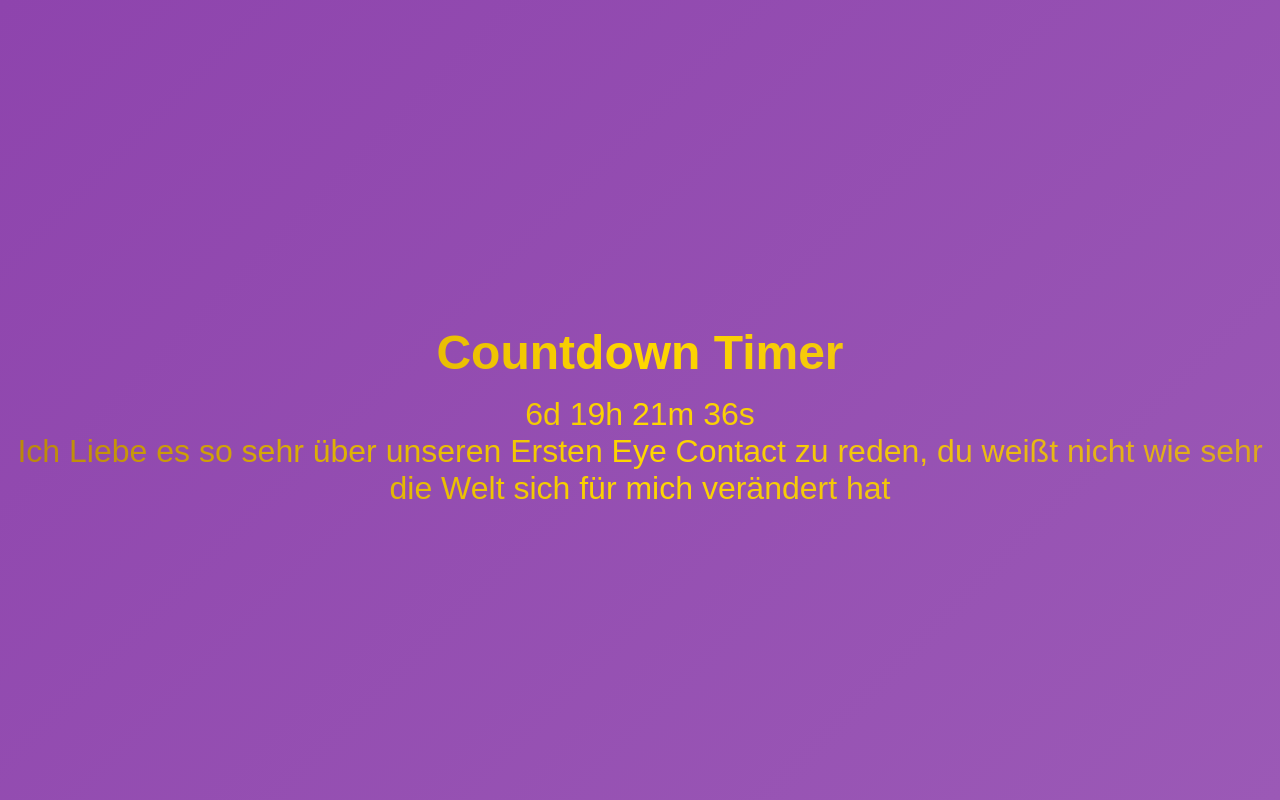
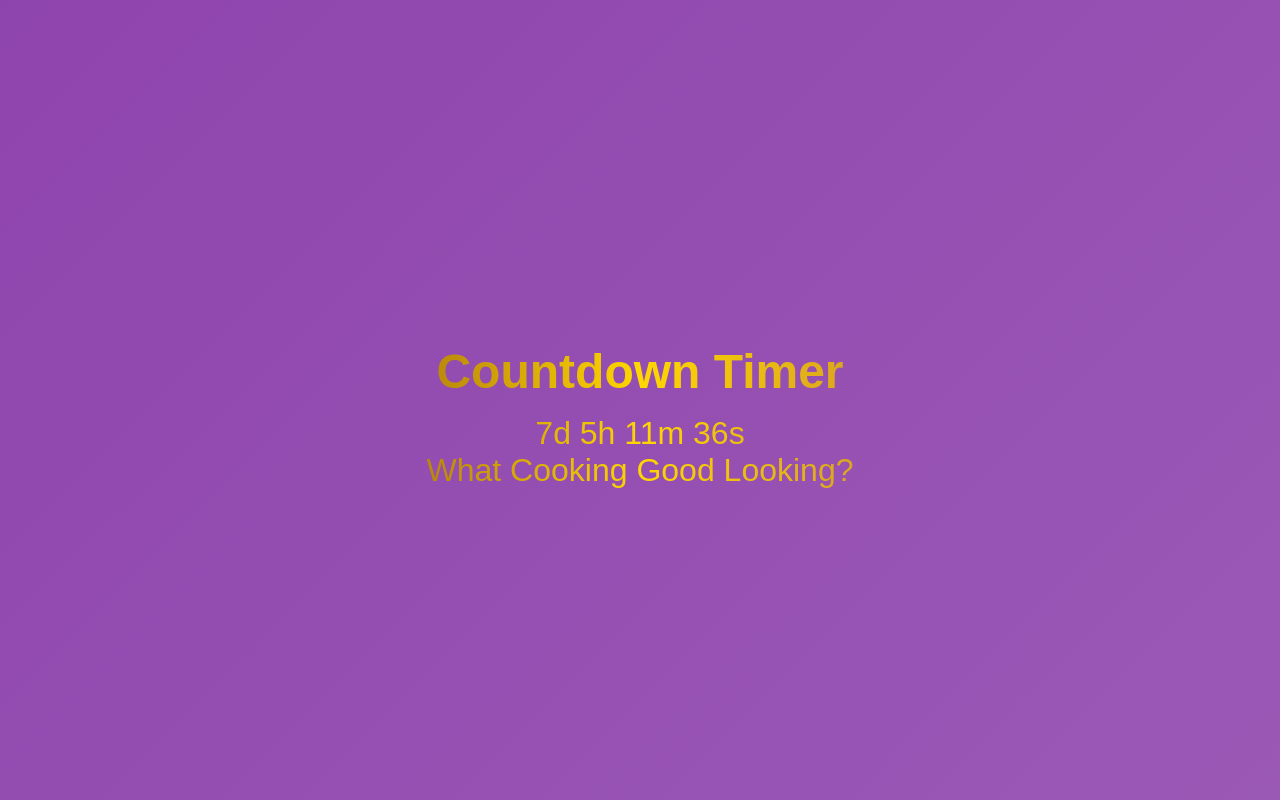
Before and after one commit to 19sx/PolskaAustriaCountdown, a plain HTML site: page index.html in a window 1280 px wide. Drawn offline with Linux system fonts and the light colour scheme.

Commit message:
Update index.html

```diff
--- a/index.html
+++ b/index.html
@@ -65,7 +65,7 @@
     </div>
 
     <script>
-        const targetDate = new Date('2025-01-03T00:00:00');
+        const targetDate = new Date('2025-01-03T09:50:00');
 
         const hourlyMessages = [
             "Du bist das beste was mir jemals passiert ist❤️",
```
